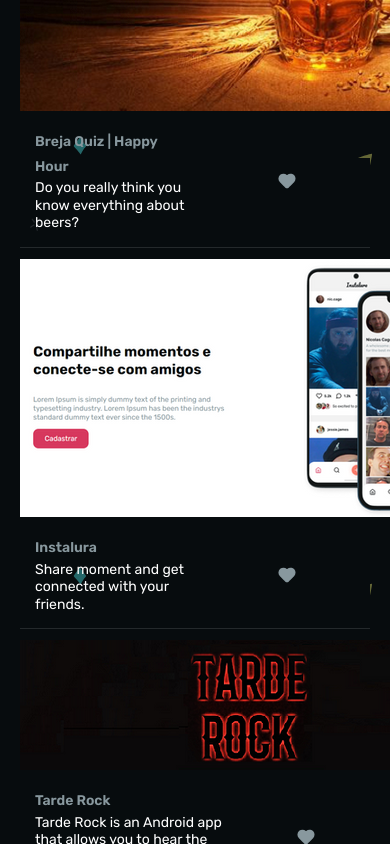
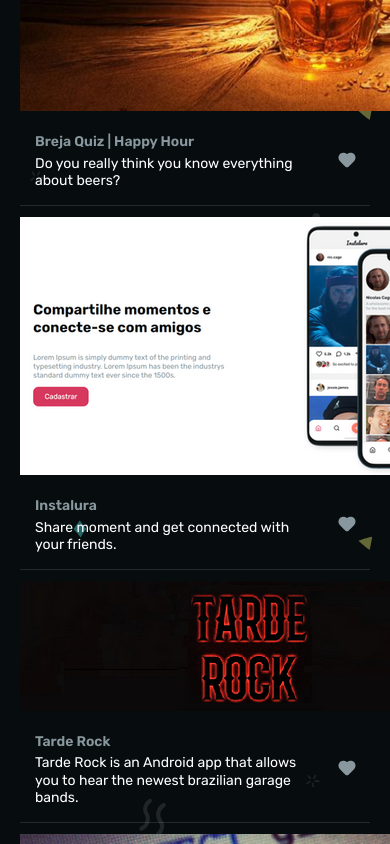
Before and after one commit to afuscella/react-portfolio, a Next.js app: page / in a window 390 px wide. Shown: the part 1300-2144 px from the top of the page. Built offline with nearby package versions, Linux system fonts and the light colour scheme.

Commit message:
feat(css): remove breakpoint in Heart component

```diff
--- a/src/components/animations/Heart/styles.ts
+++ b/src/components/animations/Heart/styles.ts
@@ -1,31 +1,14 @@
-import styled, { css } from 'styled-components';
-import { breakpointsMedia } from '@/themes/utils/breakpointsMedia';
+import styled from 'styled-components';
 
 export const HeartWrapper = styled.button`
-  background: ${({ theme }) => `${theme.colors.tertiary.light.color}`};
   display: flex;
   align-items: center;
   justify-content: center;
+  background: transparent;
   border: 0;
   padding: 8px;
   outline: 0;
   cursor: pointer;
-
-  width: 450px;
-  ${breakpointsMedia({
-    xs: css`
-      width: 350px;
-    `,
-    md: css`
-      width: 325px;
-    `,
-    lg: css`
-      width: 450px;
-    `,
-    xl: css`
-      width: 450px;
-    `,
-  })}
 
   div {
     --size: 30px;
```
